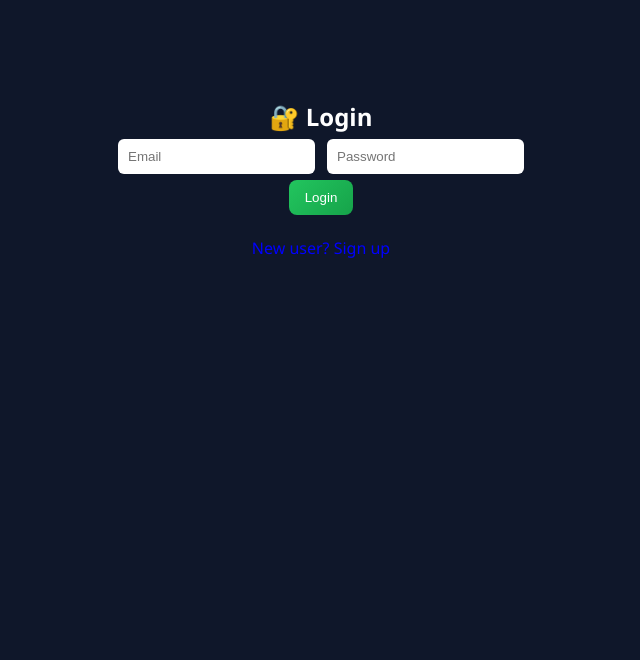
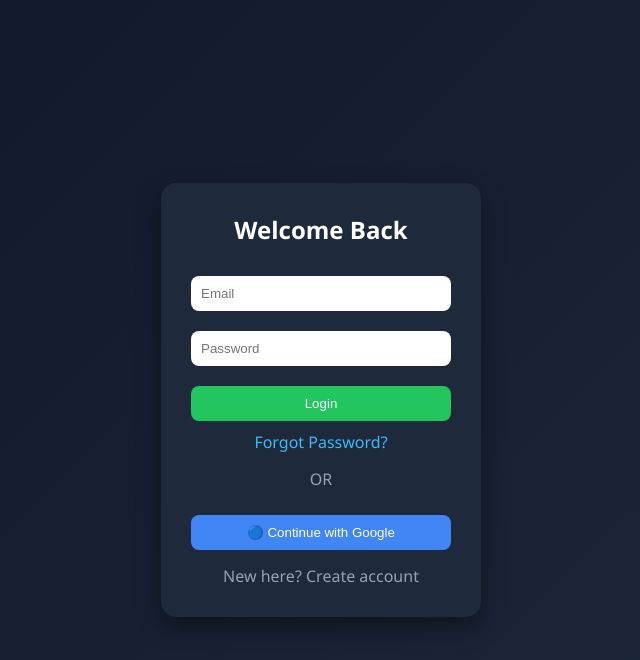
Before and after one commit to pranabprakashsubudhi56-design/study-planner, a React (Create React App) app: page / in a window 1280 px wide. Shown: the top 660 px of the page, without its empty margins (319-959 px from the left). Built offline with nearby package versions, Linux system fonts and the light colour scheme; no server answers.

Commit message:
updated app

```diff
--- /dev/null
+++ b/src/components/Auth.css
@@ -0,0 +1,68 @@
+.auth-container {
+  height: 100vh;
+  display: flex;
+  justify-content: center;
+  align-items: center;
+  background: linear-gradient(135deg, #0f172a, #1e293b);
+}
+
+.auth-card {
+  background: #1e293b;
+  padding: 30px;
+  border-radius: 15px;
+  width: 320px;
+  text-align: center;
+  box-shadow: 0 10px 25px rgba(0,0,0,0.4);
+}
+
+.auth-card h2 {
+  margin-bottom: 20px;
+}
+
+.auth-card input {
+  width: 100%;
+  margin: 10px 0;
+  padding: 10px;
+  border-radius: 8px;
+  border: none;
+}
+
+.auth-card button {
+  width: 100%;
+  padding: 10px;
+  margin-top: 10px;
+  border-radius: 8px;
+  border: none;
+  background: #22c55e;
+  color: white;
+  cursor: pointer;
+}
+
+.auth-card button:hover {
+  background: #16a34a;
+}
+
+.google-btn {
+  background: #4285F4 !important;
+}
+
+.google-btn:hover {
+  background: #3367d6 !important;
+}
+
+.divider {
+  margin: 15px 0;
+  color: #94a3b8;
+}
+
+.link {
+  color: #38bdf8;
+  cursor: pointer;
+  margin-top: 10px;
+}
+
+.toggle {
+  margin-top: 15px;
+  color: #94a3b8;
+  cursor: pointer;
+}
--- a/src/components/Auth.js
+++ b/src/components/Auth.js
@@ -4,58 +4,96 @@ import {
   signInWithEmailAndPassword,
   createUserWithEmailAndPassword,
   sendEmailVerification,
-  updateProfile
+  sendPasswordResetEmail,
+  updateProfile,
+  GoogleAuthProvider,
+  signInWithPopup
 } from "firebase/auth";
+import "./Auth.css";
 
 function Auth() {
   const [isSignup, setIsSignup] = useState(false);
+  const [loading, setLoading] = useState(false);
+
   const [name, setName] = useState("");
   const [email, setEmail] = useState("");
   const [password, setPassword] = useState("");
 
+  // 🔥 GOOGLE LOGIN
+  const handleGoogleLogin = async () => {
+    try {
+      setLoading(true);
+      const provider = new GoogleAuthProvider();
+      await signInWithPopup(auth, provider);
+    } catch (err) {
+      alert(err.message);
+    }
+    setLoading(false);
+  };
+
   // 🔥 SIGNUP
   const handleSignup = async () => {
     try {
+      setLoading(true);
+
       const userCred = await createUserWithEmailAndPassword(auth, email, password);
 
-      // ✅ FIXED: using name
       await updateProfile(userCred.user, {
         displayName: name
       });
 
       await sendEmailVerification(userCred.user);
 
-      alert("Signup successful! Check your email for verification.");
+      alert("Check your email for verification!");
       setIsSignup(false);
 
     } catch (err) {
       alert(err.message);
     }
+
+    setLoading(false);
   };
 
   // 🔐 LOGIN
   const handleLogin = async () => {
     try {
+      setLoading(true);
+
       const userCred = await signInWithEmailAndPassword(auth, email, password);
 
       if (!userCred.user.emailVerified) {
-        alert("Please verify your email first!");
+        alert("Verify your email first!");
         return;
       }
 
-      alert("Login successful!");
+    } catch (err) {
+      alert(err.message);
+    }
+
+    setLoading(false);
+  };
+
+  // 🔑 RESET PASSWORD
+  const handleResetPassword = async () => {
+    if (!email) return alert("Enter email first!");
+
+    try {
+      await sendPasswordResetEmail(auth, email);
+      alert("Reset email sent!");
     } catch (err) {
       alert(err.message);
     }
   };
 
   return (
-    <div style={{ textAlign: "center", marginTop: "100px" }}>
-      <h2>{isSignup ? "📝 Sign Up" : "🔐 Login"}</h2>
+    <div className="auth-container">
+
+      <div className="auth-card">
+        <h2>{isSignup ? "Create Account" : "Welcome Back"}</h2>
 
         {isSignup && (
           <input
-          placeholder="Name"
+            placeholder="Full Name"
             value={name}
             onChange={(e) => setName(e.target.value)}
           />
@@ -63,33 +101,40 @@ function Auth() {
 
         <input
           placeholder="Email"
+          value={email}
           onChange={(e) => setEmail(e.target.value)}
         />
 
         <input
           type="password"
           placeholder="Password"
+          value={password}
           onChange={(e) => setPassword(e.target.value)}
         />
 
-      <br />
+        <button onClick={isSignup ? handleSignup : handleLogin}>
+          {loading ? "Loading..." : isSignup ? "Sign Up" : "Login"}
+        </button>
 
-      {isSignup ? (
-        <button onClick={handleSignup}>Sign Up</button>
-      ) : (
-        <button onClick={handleLogin}>Login</button>
+        {!isSignup && (
+          <p className="link" onClick={handleResetPassword}>
+            Forgot Password?
+          </p>
         )}
 
-      <br /><br />
+        <div className="divider">OR</div>
 
-      <p
-        style={{ cursor: "pointer", color: "blue" }}
-        onClick={() => setIsSignup(!isSignup)}
-      >
+        <button className="google-btn" onClick={handleGoogleLogin}>
+          🔵 Continue with Google
+        </button>
+
+        <p className="toggle" onClick={() => setIsSignup(!isSignup)}>
           {isSignup
             ? "Already have an account? Login"
-          : "New user? Sign up"}
+            : "New here? Create account"}
         </p>
+      </div>
+
     </div>
   );
 }
```
Lines whose indentation alone changed are shown as unchanged.
